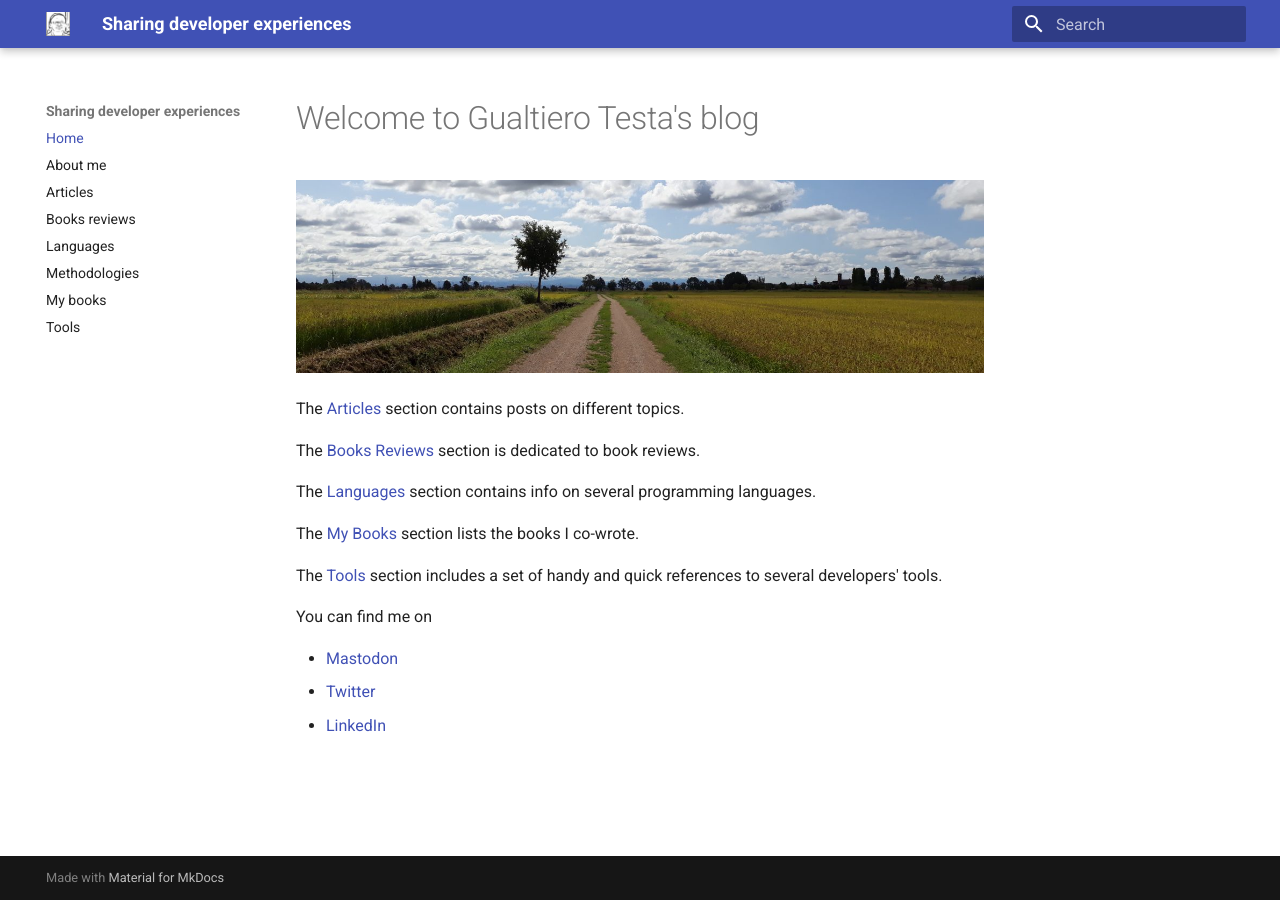
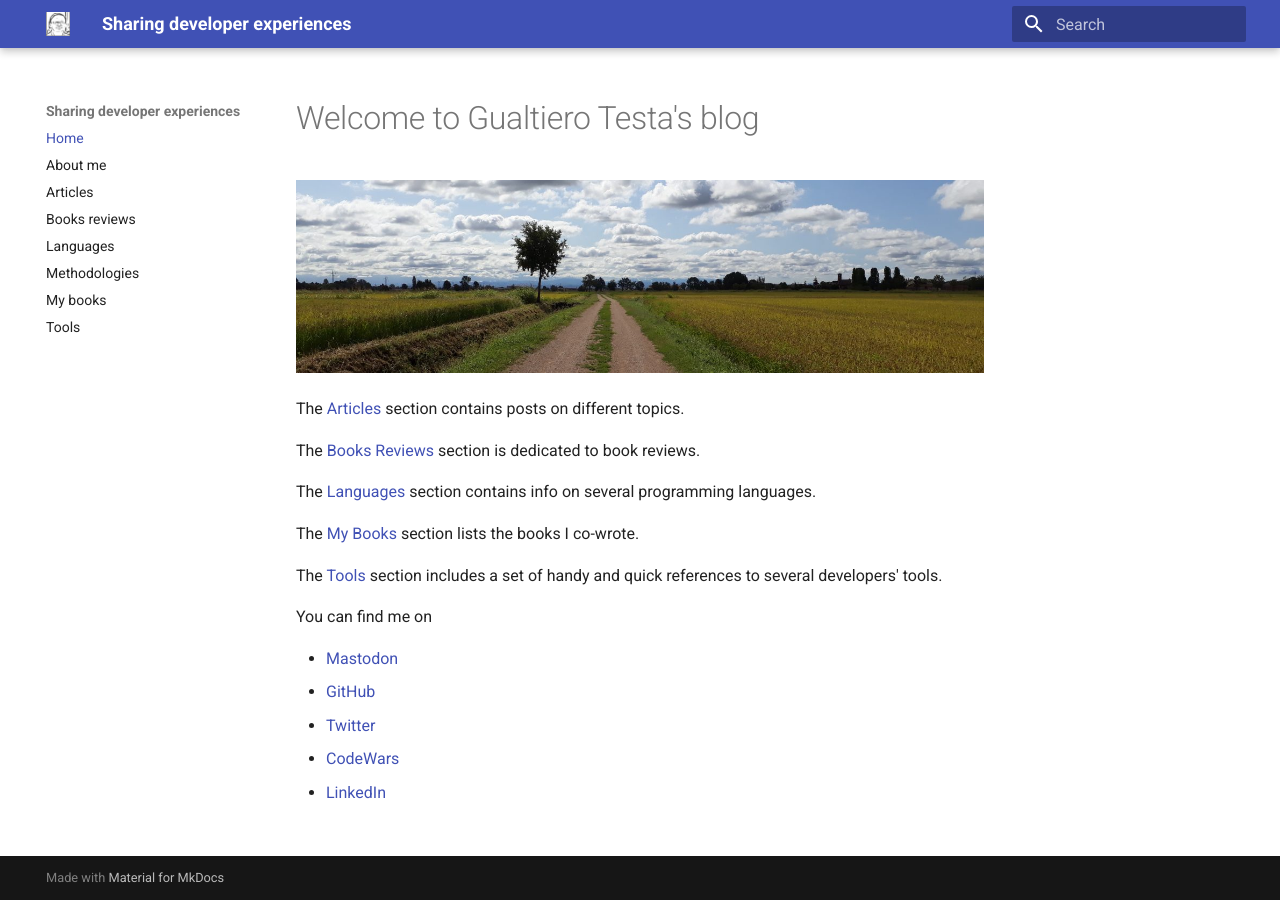
Before and after one commit to gualtierotesta/blog, an MkDocs documentation site: the page built from docs/index.md, in a window 1280 px wide. Built offline with MkDocs 1.6.1 and Material for MkDocs 9.7.7, drawn with Linux system fonts in a browser that asks for light colours.

Commit message:
Added GitHub and CodeWars

```diff
--- a/docs/index.md
+++ b/docs/index.md
@@ -15,5 +15,7 @@ The [Tools](tools/index.md) section includes a set of handy and quick references
 You can find me on
 
 * <a rel="me noopener" href="https://mastodon.uno/@gualtierotesta" target="_blank">Mastodon</a>
+* <a rel="me noopener" href="https://github.com/gualtierotesta" target="_blank">GitHub</a>
 * <a rel="me noopener" href="https://twitter.com/gualtierotesta" target="_blank">Twitter</a>
+* <a rel="me noopener" href="https://www.codewars.com/users/gualty" target="_blank">CodeWars</a>
 * <a rel="me noopener" href="https://www.linkedin.com/in/gualtierotesta/" target="_blank">LinkedIn</a>
```
